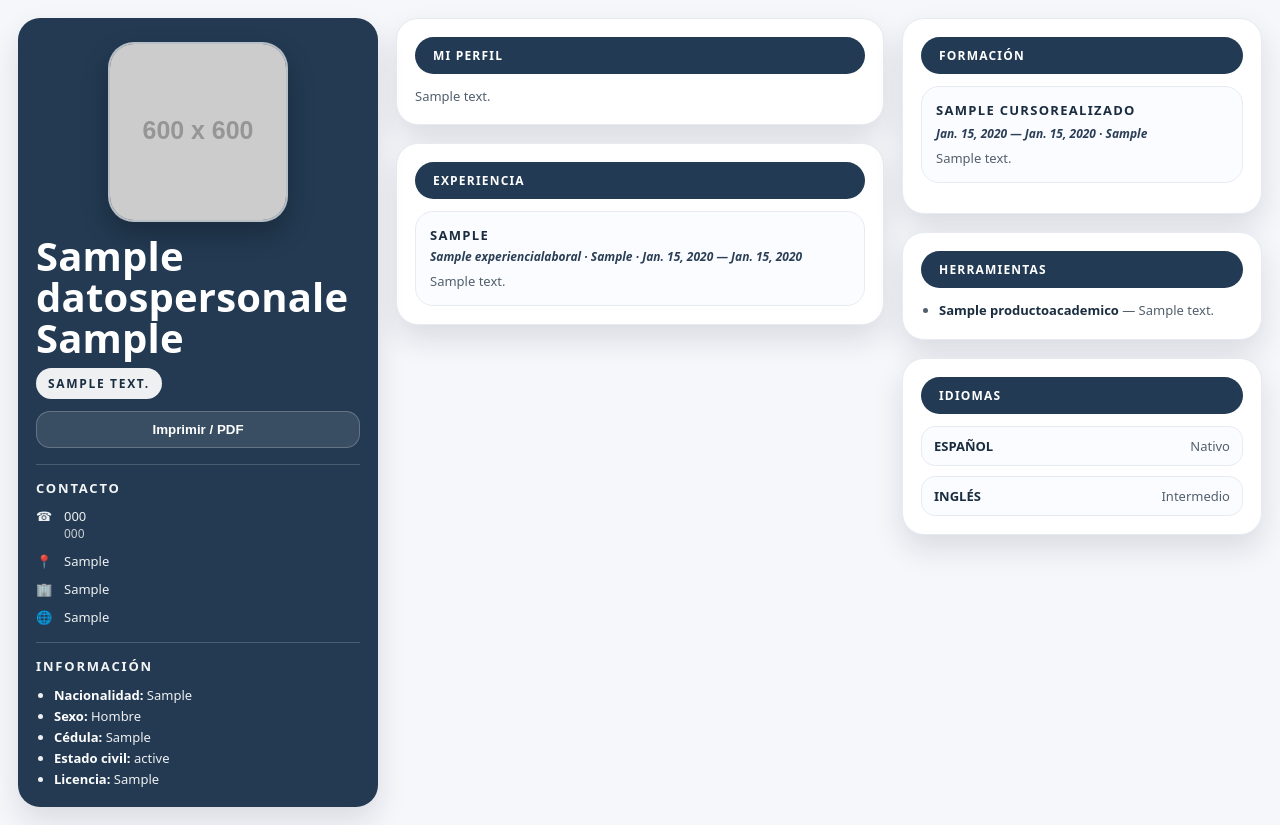
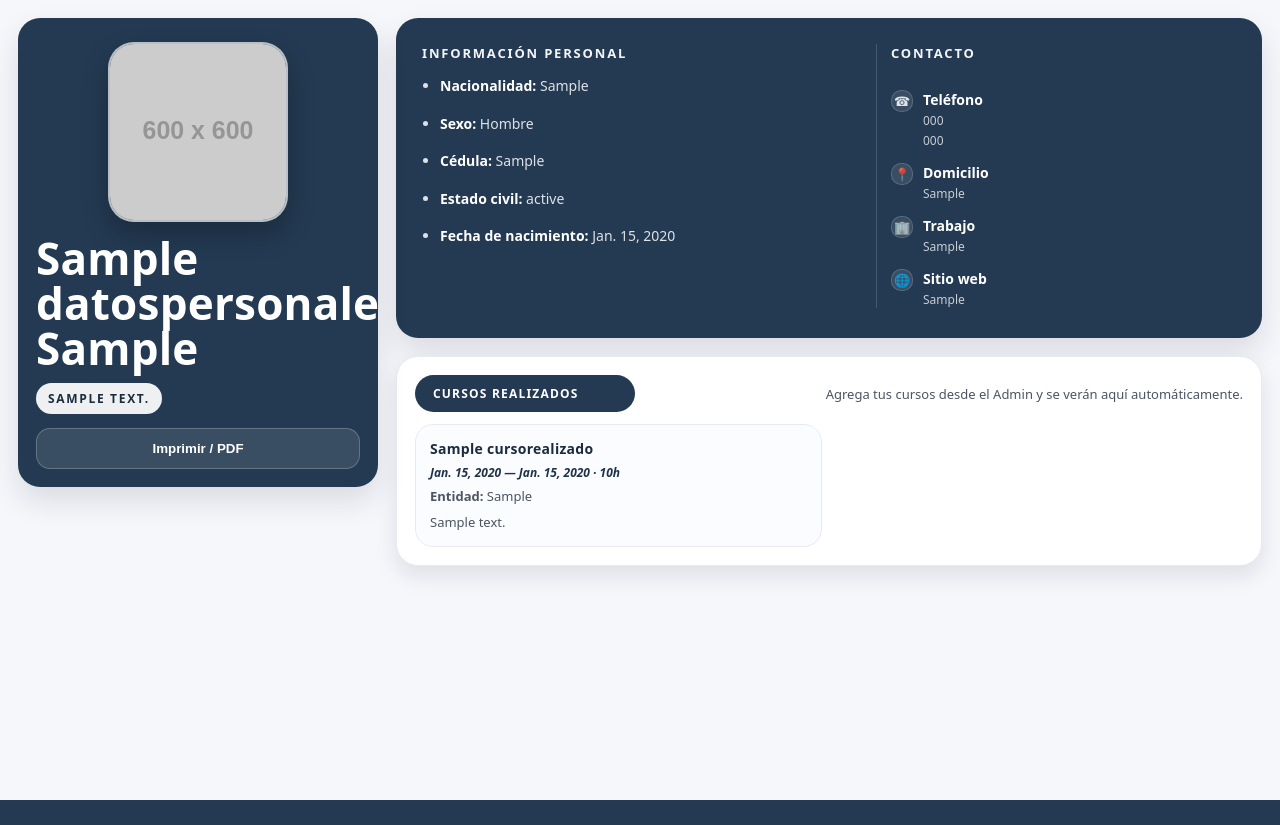
Before and after one commit to ANTHOX12/Proyectobasededatos, a Django app: page / in a window 1280 px wide. After the commit the page ends 800 px from the top, so only its background shows below. Run offline with Django 5.2, Linux system fonts and the light colour scheme; tables that the repository leaves empty hold one stand-in row (values such as "Sample post"); grey boxes labelled with a size stand in for pictures from a placeholder-image service; some libraries are stand-ins or nearby versions.

Commit message:
Version21

```diff
--- a/tasks/templates/home.html
+++ b/tasks/templates/home.html
@@ -10,15 +10,16 @@
       --navy:#233a52;
       --navy2:#1a2c3f;
       --paper:#f6f7fb;
-      --card:#ffffff;
+      --white:#ffffff;
       --text:#0f172a;
-      --muted:#52606d;
-      --line:#e7eaf1;
-      --pill:#223a54;
+      --muted:rgba(255,255,255,.85);
+      --muted2:rgba(255,255,255,.75);
+      --line:rgba(255,255,255,.16);
+      --line2:#e7eaf1;
       --radius:22px;
       --shadow: 0 14px 30px rgba(16, 24, 40, .12);
+      --shadow2: 0 10px 22px rgba(16, 24, 40, .10);
     }
-
     *{ box-sizing:border-box; }
     html, body{ height:100%; }
     body{
@@ -26,37 +27,33 @@
       font-family: system-ui, -apple-system, Segoe UI, Roboto, Arial;
       background: var(--paper);
       color: var(--text);
-      overflow-x: hidden; /* evita scroll lateral por padding */
+      overflow-x:hidden;
     }
 
-    /* ====== Full width layout (sin espacios laterales) ====== */
+    /* FULL WIDTH */
     .layout{
       min-height: 100vh;
       display:grid;
       grid-template-columns: 360px 1fr;
       gap: 18px;
       padding: 18px;
+      align-items:start;
+    }
+    @media (max-width: 980px){
+      .layout{ grid-template-columns: 1fr; padding: 12px; }
     }
 
-    @media (max-width: 980px){
-      .layout{
-        grid-template-columns: 1fr;
-        padding: 12px;
-      }
-    }
-
-    /* ====== Sidebar ====== */
+    /* LEFT */
     .side{
       background: var(--navy);
       border-radius: var(--radius);
       color: #fff;
       padding: 18px;
       box-shadow: var(--shadow);
+      height: fit-content;
       position: sticky;
       top: 18px;
-      height: fit-content;
     }
-
     @media (max-width: 980px){
       .side{ position: relative; top: 0; }
     }
@@ -74,7 +71,6 @@
       align-items:center;
       justify-content:center;
     }
-
     .photo img{
       width:100%;
       height:100%;
@@ -84,13 +80,13 @@
 
     .fullname{
       font-weight: 900;
-      font-size: 40px;
+      font-size: 44px;
       line-height: 1.02;
-      margin: 8px 0 10px;
+      margin: 6px 0 12px;
       letter-spacing:.2px;
     }
 
-    .tag{
+    .badge{
       display:inline-block;
       background: rgba(255,255,255,.92);
       color: var(--navy2);
@@ -102,82 +98,121 @@
       font-size: 12px;
     }
 
-    .side-section{
-      margin-top: 16px;
-      padding-top: 14px;
-      border-top: 1px solid rgba(255,255,255,.18);
-    }
-    .side-title{
-      margin: 0 0 10px;
-      font-size: 13px;
-      letter-spacing: .14em;
-      text-transform: uppercase;
-      font-weight: 900;
-      opacity: .95;
-    }
-
-    .contact{
-      display:grid;
-      gap: 10px;
-      font-size: 13px;
-      color: rgba(255,255,255,.92);
-    }
-
-    .c-row{
-      display:grid;
-      grid-template-columns: 18px 1fr;
-      gap: 10px;
-      align-items: start;
-    }
-
-    .mutedL{ color: rgba(255,255,255,.75); font-size: 12px; }
-
     .btn{
       width: 100%;
-      margin-top: 12px;
+      margin-top: 14px;
       border: 1px solid rgba(255,255,255,.22);
       background: rgba(255,255,255,.10);
       color: #fff;
-      padding: 10px 12px;
+      padding: 12px 12px;
       border-radius: 14px;
       cursor:pointer;
       font-weight: 900;
       transition: transform .12s ease, background .12s ease;
     }
     .btn:hover{ transform: translateY(-1px); background: rgba(255,255,255,.14); }
-    .btn:active{ transform: translateY(0); }
 
-    /* ====== Content ====== */
-    .content{
+    /* RIGHT AREA = panel grande + secciones debajo */
+    .right{
+      display:flex;
+      flex-direction:column;
+      gap: 18px;
+      min-width: 0;
+    }
+
+    /* Panel azul grande */
+    .panel{
+      background: var(--navy);
+      border-radius: var(--radius);
+      box-shadow: var(--shadow);
+      padding: 26px;
+      color: #fff;
+      min-height: 320px;
       display:grid;
       grid-template-columns: 1fr 360px;
       gap: 18px;
       align-items:start;
     }
-
     @media (max-width: 980px){
-      .content{ grid-template-columns: 1fr; }
+      .panel{ grid-template-columns: 1fr; }
     }
 
-    .col{
-      display:flex;
-      flex-direction: column;
-      gap: 18px;
+    .panel h2{
+      margin: 0 0 14px;
+      font-size: 13px;
+      letter-spacing: .14em;
+      text-transform: uppercase;
+      opacity: .95;
     }
 
+    .bullets{
+      margin: 0;
+      padding-left: 18px;
+      display:grid;
+      gap: 18px;
+      font-size: 14px;
+    }
+    .bullets li{ color: var(--muted); line-height: 1.4; }
+    .bullets b{ color: #fff; }
+
+    .info-col{
+      display:flex;
+      flex-direction:column;
+      gap: 14px;
+      padding-left: 14px;
+      border-left: 1px solid var(--line);
+    }
+    @media (max-width: 980px){
+      .info-col{
+        border-left: none;
+        padding-left: 0;
+        border-top: 1px solid var(--line);
+        padding-top: 14px;
+      }
+    }
+
+    .irow{
+      display:grid;
+      grid-template-columns: 22px 1fr;
+      gap: 10px;
+      align-items:start;
+      color: var(--muted);
+      font-size: 14px;
+    }
+    .irow .ico{
+      width: 22px;
+      height: 22px;
+      display:flex;
+      align-items:center;
+      justify-content:center;
+      background: rgba(255,255,255,.10);
+      border: 1px solid var(--line);
+      border-radius: 10px;
+      font-size: 13px;
+    }
+    .irow b{ color:#fff; }
+    .small{ font-size: 12px; color: var(--muted2); margin-top: 3px; }
+
+    /* Cards blancas debajo */
     .card{
-      background: var(--card);
+      background: var(--white);
       border-radius: var(--radius);
-      box-shadow: var(--shadow);
-      border: 1px solid var(--line);
+      box-shadow: var(--shadow2);
+      border: 1px solid var(--line2);
       padding: 18px;
       overflow:hidden;
     }
 
     .pill{
-      display:block;
-      width:100%;
-      background: var(--pill);
+      display:flex;
+      align-items:center;
+      justify-content:space-between;
+      gap: 12px;
+      margin: 0 0 12px;
+    }
+
+    .pill-title{
+      background: var(--navy);
       color:#fff;
       padding: 10px 18px;
       border-radius: 999px;
@@ -185,71 +220,61 @@
       letter-spacing: .10em;
       text-transform: uppercase;
       font-size: 12px;
-      margin: 0 0 12px;
+      display:inline-block;
+      min-width: 220px;
+      text-align:left;
     }
 
-    .p{
-      margin:0;
-      color: var(--muted);
-      line-height: 1.55;
+    .hint{
       font-size: 13px;
+      color: #4b5563;
+      margin: 0;
     }
 
-    .xp{
-      display:flex;
-      flex-direction: column;
-      gap: 14px;
-    }
-    .xp-item{
+    /* Curso card */
+    .course{
       padding: 14px;
-      border: 1px solid var(--line);
+      border: 1px solid var(--line2);
       border-radius: 18px;
       background: #fbfcff;
+      display:flex;
+      flex-direction:column;
+      gap: 6px;
     }
-    .xp-item h3{
-      margin:0 0 4px;
-      font-size: 13px;
-      letter-spacing: .10em;
-      text-transform: uppercase;
+    .course h3{
+      margin:0;
+      font-size: 14px;
       color: var(--navy2);
+      letter-spacing: .02em;
     }
     .meta{
       font-size: 12px;
-      color: #2a3e55;
+      color: #1f3348;
+      font-weight: 800;
       font-style: italic;
-      font-weight: 800;
-      margin-bottom: 6px;
     }
-    .list{
-      margin: 0;
-      padding-left: 18px;
-      color: var(--muted);
+    .desc{
+      margin:0;
       font-size: 13px;
-      line-height: 1.6;
+      color: #4b5563;
+      line-height: 1.5;
     }
-    .lang{
+
+    .gridCourses{
       display:grid;
-      gap: 10px;
-      color: var(--muted);
-      font-size: 13px;
+      grid-template-columns: 1fr 1fr;
+      gap: 14px;
     }
-    .lang-row{
-      display:flex;
-      justify-content: space-between;
-      gap: 12px;
-      padding: 10px 12px;
-      border: 1px solid var(--line);
-      border-radius: 14px;
-      background: #fbfcff;
+    @media (max-width: 980px){
+      .gridCourses{ grid-template-columns: 1fr; }
     }
-    .lang-row b{ color: var(--navy2); }
 
     /* print */
     @media print{
       body{ background:#fff; }
       .layout{ padding: 0; gap: 12px; }
       .btn{ display:none; }
-      .card, .side{ box-shadow:none; }
+      .side, .panel, .card{ box-shadow:none; }
       .side{ position: relative; top:0; }
     }
   </style>
@@ -259,11 +284,9 @@
   {% if perfil %}
   <div class="layout">
 
-    <!-- ===== Sidebar ===== -->
+    <!-- LEFT -->
     <aside class="side">
       <div class="photo">
-        <!-- Recomendado: guardar URL en BD (perfil.foto_url).
-             Por ahora si no existe, muestra placeholder -->
         <img
           src="{{ perfil.foto_url|default:'https://via.placeholder.com/600x600.png?text=Foto' }}"
           alt="Foto"
@@ -275,139 +298,103 @@
         {{ perfil.apellidos }}
       </div>
 
-      <div class="tag">
+      <div class="badge">
         {% if perfil.descripcion_de_perfil %}
           {{ perfil.descripcion_de_perfil }}
         {% else %}
-          PERFIL PROFESIONAL
+          HOLA, SOY UN ESTUDIANTE DE TI
         {% endif %}
       </div>
 
       <button class="btn" id="btnPrint">Imprimir / PDF</button>
+    </aside>
 
-      <div class="side-section">
-        <div class="side-title">Contacto</div>
-        <div class="contact">
-          <div class="c-row">
-            <div>☎</div>
+    <!-- RIGHT -->
+    <section class="right">
+
+      <!-- Panel grande -->
+      <div class="panel">
+        <div>
+          <h2>Información personal</h2>
+
+          <ul class="bullets">
+            <li><b>Nacionalidad:</b> {{ perfil.nacionalidad|default:"-" }}</li>
+            <li><b>Sexo:</b> {{ perfil.get_sexo_display }}</li>
+            <li><b>Cédula:</b> {{ perfil.numero_de_cedula }}</li>
+            <li><b>Estado civil:</b> {{ perfil.estado_civil|default:"-" }}</li>
+            <li><b>Fecha de nacimiento:</b> {{ perfil.fechana_de_nacimiento|default:"-" }}</li>
+          </ul>
+        </div>
+
+        <div class="info-col">
+          <h2>Contacto</h2>
+
+          <div class="irow">
+            <div class="ico">☎</div>
             <div>
-              {{ perfil.telefono_convencional|default:"-" }}
-              {% if perfil.telefono_fijo %}<div class="mutedL">{{ perfil.telefono_fijo }}</div>{% endif %}
+              <b>Teléfono</b>
+              <div class="small">{{ perfil.telefono_convencional|default:"-" }}</div>
+              {% if perfil.telefono_fijo %}<div class="small">{{ perfil.telefono_fijo }}</div>{% endif %}
             </div>
           </div>
 
-          <div class="c-row">
-            <div>📍</div>
-            <div>{{ perfil.direccion_domiciliaria|default:"No registrada" }}</div>
+          <div class="irow">
+            <div class="ico">📍</div>
+            <div>
+              <b>Domicilio</b>
+              <div class="small">{{ perfil.direccion_domiciliaria|default:"No registrada" }}</div>
+            </div>
           </div>
 
-          <div class="c-row">
-            <div>🏢</div>
-            <div>{{ perfil.direccion_de_trabajo|default:"No registrada" }}</div>
+          <div class="irow">
+            <div class="ico">🏢</div>
+            <div>
+              <b>Trabajo</b>
+              <div class="small">{{ perfil.direccion_de_trabajo|default:"No registrada" }}</div>
+            </div>
           </div>
 
-          <div class="c-row">
-            <div>🌐</div>
-            <div>{{ perfil.sitioweb|default:"-" }}</div>
+          <div class="irow">
+            <div class="ico">🌐</div>
+            <div>
+              <b>Sitio web</b>
+              <div class="small">{{ perfil.sitioweb|default:"-" }}</div>
+            </div>
           </div>
         </div>
       </div>
 
-      <div class="side-section">
-        <div class="side-title">Información</div>
-        <ul class="list" style="color: rgba(255,255,255,.92);">
-          <li><b style="color:#fff;">Nacionalidad:</b> {{ perfil.nacionalidad|default:"-" }}</li>
-          <li><b style="color:#fff;">Sexo:</b> {{ perfil.get_sexo_display }}</li>
-          <li><b style="color:#fff;">Cédula:</b> {{ perfil.numero_de_cedula }}</li>
-          {% if perfil.estado_civil %}<li><b style="color:#fff;">Estado civil:</b> {{ perfil.estado_civil }}</li>{% endif %}
-          {% if perfil.licencia_de_conducir %}<li><b style="color:#fff;">Licencia:</b> {{ perfil.licencia_de_conducir }}</li>{% endif %}
-        </ul>
-      </div>
-    </aside>
-
-    <!-- ===== Content ===== -->
-    <section class="content">
-
-      <!-- Columna principal -->
-      <div class="col">
-        <div class="card">
-          <div class="pill">Mi perfil</div>
-          <p class="p">
-            {% if perfil.descripcion_de_perfil %}
-              {{ perfil.descripcion_de_perfil }}
-            {% else %}
-              Aquí va una descripción corta y profesional (2–4 líneas) de tu perfil.
-            {% endif %}
-          </p>
+      <!-- Cursos debajo -->
+      <div class="card">
+        <div class="pill">
+          <div class="pill-title">Cursos realizados</div>
+          <p class="hint">Agrega tus cursos desde el Admin y se verán aquí automáticamente.</p>
         </div>
 
-        <div class="card">
-          <div class="pill">Experiencia</div>
-          <div class="xp">
-            {% for exp in experiencias %}
-              <div class="xp-item">
-                <h3>{{ exp.cargo_desempenado }}</h3>
-                <div class="meta">
-                  {{ exp.nombre_de_la_empresa }}
-                  {% if exp.lugarempresa %} · {{ exp.lugarempresa }}{% endif %}
-                  · {{ exp.fecha_de_inicio_de_gestion|default:"-" }} — {{ exp.fecha_fin_de_gestion|default:"-" }}
-                </div>
-                <p class="p">
-                  {% if exp.descripcion_de_funciones %}
-                    {{ exp.descripcion_de_funciones }}
-                  {% else %}
-                    Describe funciones y logros principales en 2–3 líneas.
-                  {% endif %}
-                </p>
-              </div>
-            {% empty %}
-              <p class="p">No hay experiencia marcada para mostrar.</p>
-            {% endfor %}
-          </div>
-        </div>
-      </div>
+        <div class="gridCourses">
+          {% for curso in cursos %}
+            <div class="course">
+              <h3>{{ curso.nombrecurso }}</h3>
 
-      <!-- Columna derecha (como tu referencia) -->
-      <div class="col">
-
-        <div class="card">
-          <div class="pill">Formación</div>
-          {% for curso in cursos %}
-            <div class="xp-item" style="margin-bottom: 12px;">
-              <h3 style="margin-bottom:6px;">{{ curso.nombrecurso }}</h3>
               <div class="meta">
                 {{ curso.fecha_inicio|default:"-" }} — {{ curso.fecha_fin|default:"-" }}
-                {% if curso.entidad_patrocinadora %} · {{ curso.entidad_patrocinadora }}{% endif %}
+                {% if curso.total_horas %} · {{ curso.total_horas }}h{% endif %}
               </div>
+
+              {% if curso.entidad_patrocinadora %}
+                <div class="desc"><b>Entidad:</b> {{ curso.entidad_patrocinadora }}</div>
+              {% endif %}
+
               {% if curso.descripcion_curso %}
-                <p class="p">{{ curso.descripcion_curso }}</p>
+                <p class="desc">{{ curso.descripcion_curso }}</p>
+              {% else %}
+                <p class="desc" style="opacity:.75;">Sin descripción.</p>
               {% endif %}
             </div>
           {% empty %}
-            <p class="p">No hay formación/cursos marcados para mostrar.</p>
+            <p class="hint">Aún no tienes cursos marcados para mostrar.</p>
           {% endfor %}
         </div>
-
-        <div class="card">
-          <div class="pill">Herramientas</div>
-          <ul class="list">
-            {% for prod in productos %}
-              <li><b style="color:var(--navy2);">{{ prod.nombrerecurso }}</b>{% if prod.descripcion %} — {{ prod.descripcion }}{% endif %}</li>
-            {% empty %}
-              <li>No hay herramientas/productos marcados.</li>
-            {% endfor %}
-          </ul>
-        </div>
-
-        <div class="card">
-          <div class="pill">Idiomas</div>
-          <div class="lang">
-            <!-- Si luego haces un modelo Idioma, lo iteramos; por ahora ejemplo fijo -->
-            <div class="lang-row"><b>ESPAÑOL</b><span>Nativo</span></div>
-            <div class="lang-row"><b>INGLÉS</b><span>Intermedio</span></div>
-          </div>
-        </div>
-
       </div>
 
     </section>
@@ -417,8 +404,8 @@
   {% else %}
     <div style="padding:18px;">
       <div class="card" style="max-width:800px; margin:0 auto;">
-        <div class="pill">Sin perfil</div>
-        <p class="p">Crea un registro en <b>DatosPersonales</b> y pon <code>perfil_activo = 1</code>.</p>
+        <h2 style="margin:0 0 8px;">Sin perfil activo</h2>
+        <p class="hint" style="margin:0;">Crea un registro en <b>DatosPersonales</b> y pon <code>perfil_activo = 1</code>.</p>
       </div>
     </div>
   {% endif %}
```
